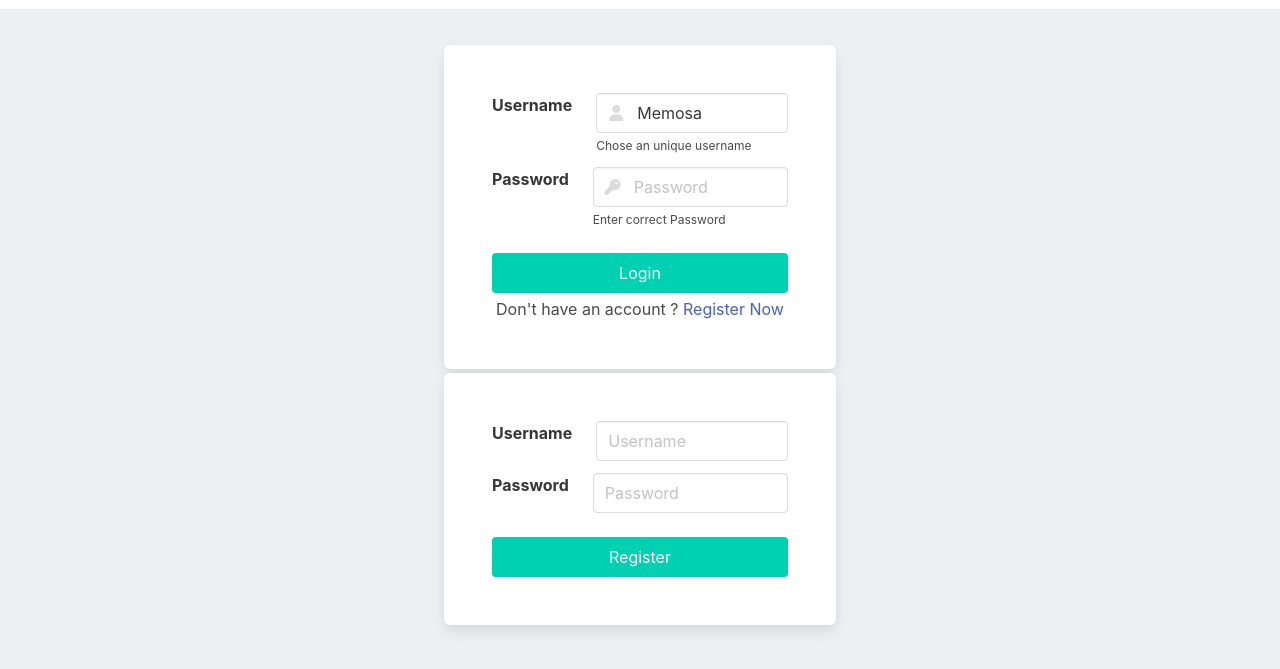
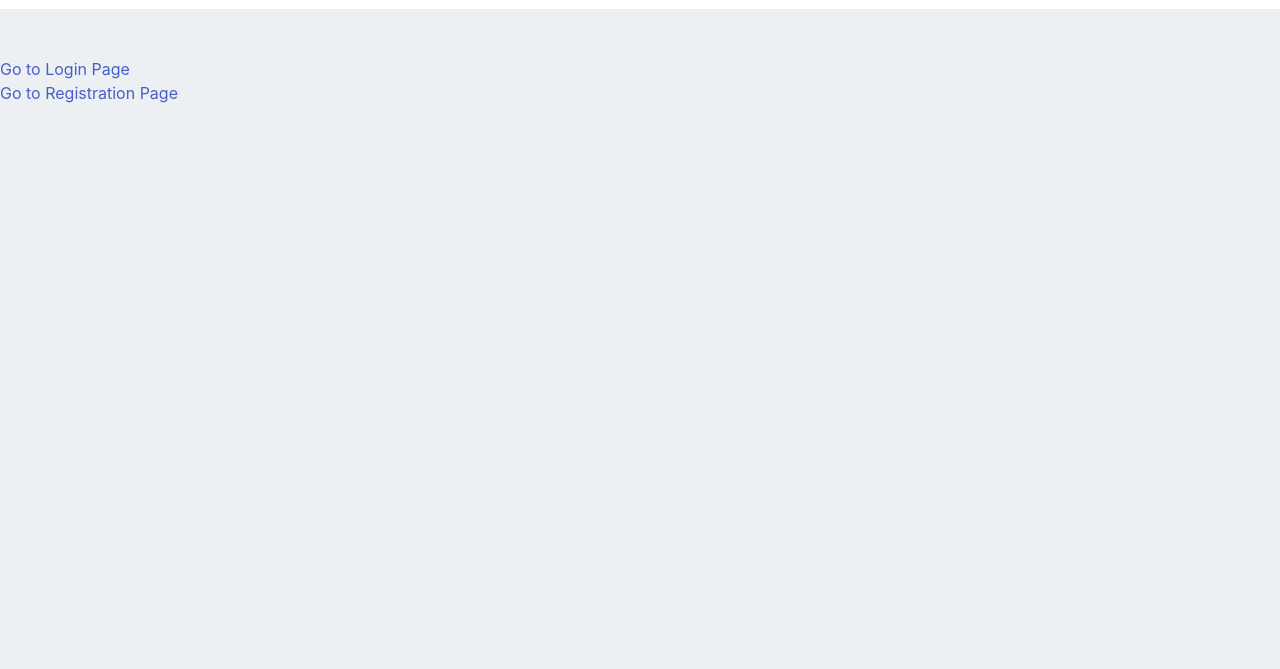
Before and after one commit to yayolande/todo-web-app, a plain HTML site: page index.html in a window 1280 px wide. Shown: the part 67-736 px from the top of the page. Drawn offline with nearby package versions, Linux system fonts and the light colour scheme.

Commit message:
feat (router-storage): Introduce state management (Pinia) and Vue router for login/register
I scraped the previous code and made the login and register page as seperate component, which was then feeded to the Vue application as dependencies.
I struggled for some time with how to make components fit inside the same script tag, as well as to properly get the boundaries between Options API and Composition API. With the help chatGPT I have learned more, but there are still some unknows elements to it (which I will probably learn while using Vue JS more)

The last item that took alot of my time was integrating Pinia to the app. On the face of it, it turned out to be quite simple, but there were so many confusing stuff me. The main reasons being that Pinia creators expect you to use Composition API. Although they were also prividing Options API code, this was even more confusing since Composition API can in some way be writen as an Otions API.

For now I will halt the development on this feature to further focus on the backend that will handle the authentication.

```diff
--- a/index.html
+++ b/index.html
@@ -2,6 +2,9 @@
 <script src='./assets/vue-router.global.js'></script>
 <link rel="stylesheet" href="assets/bulma.min.css">
 <link rel="stylesheet" href="https://cdnjs.cloudflare.com/ajax/libs/font-awesome/6.5.1/css/all.min.css">
+
+<script src="https://unpkg.com/vue-demi"></script>
+<script src="https://unpkg.com/pinia"></script>
 
 <style>
   body {
@@ -38,6 +41,25 @@
   </div>
 </nav>
 
+<p class='block'>
+  <router-link to='/login'>Go to Login Page</router-link>
+  <br>
+  <router-link to='/register'>Go to Registration Page</router-link>
+</p>
+
+<router-view></router-view>
+
+
+<script>
+  let rootVueApp = {}
+
+  const componentLogin = {
+    data() {
+      return {
+
+      }
+    },
+    template: `
       <div class='container'>
         <div class='columns is-centered'>
           <form class='column is-4 box section'>
@@ -80,16 +102,14 @@
           </form>
         </div>
       </div>
+    `,
+  }
 
-<component-registration></component-registration>
-
-
-
-<script>
   const componentRegistration = {
     data() {
       return {
-
+        inputUsername: 'Meriosa',
+        inputPassword: 'secret',
       }
     },
     template: `
@@ -122,16 +142,50 @@
               </div>
             </div>
 
-            <button class='button is-primary is-fullwidth mt-5'>Register</button>
+            <button class='button is-primary is-fullwidth mt-5' @click='registration'>Register</button>
           </form>
         </div>
       </div>
     `,
+    methods: {
+      registration: function () {
+        console.log(`username: ${this.inputUsername} ::: password: ${this.inputPassword}`)
+        console.log(`This : `, this)
+        console.log(`This.$root : `, this.$root)
+        console.log(`This.$data : `, this.$data)
+        rootVueApp = this
+      },
     }
+  }
+
+  routes = [
+    {path: '/login', component: componentLogin},
+    {path: '/register', component: componentRegistration},
+  ]
+
+  const router = VueRouter.createRouter({
+    history: VueRouter.createWebHashHistory(),
+    routes,
+  })
+
+  const pinia = Pinia.createPinia()
+
+  const useVarStore = Pinia.defineStore('var', {
+    state: () => ({count: 0, name: 'Eduardo'}),
+    getters: {
+      doubleCount(state) {return state.count * 2},
+    },
+    actions: {
+      increment() {
+        this.count++
+      },
+    },
+  })
 
   const app = Vue.createApp({
     components: {
       'component-registration': componentRegistration,
+      'component-login': componentLogin,
     },
     data() {
       return {
@@ -139,9 +193,44 @@
         inputPassword: '',
       }
     },
-
+    setup() {
+      // const varStore = useVarStore()
+      // const menuStore = useVarStore()
+      // console.log('varStore: ', varStore)
+      // console.log('menuStore: ', menuStore)
+      // return {varStore}
+    },
   })
 
+  app.use(router)
+  app.use(pinia)
+
   app.mount('body')
+  const varStore = useVarStore()
+
+  // let useVarStore = Pinia.defineStore('var', () => {
+  //   const count = ref('0')
+  //   const name = ref('Eduardo')
+
+  //   const doubleCount = computed(() => count.value * 2)
+  //   function increment() {
+  //     count.value++
+  //   }
+
+  //   return {count, name, doubleCount, increment}
+  // })
+
+  console.log('Pinia : ', Pinia)
+  console.log('Pinia : ', Pinia.createPinia)
+  // console.log('Pinia useVarStore: ', useVarStore)
+  // console.log('Pinia useVarStore (USED): ', useVarStore())
+  // console.log(app)
+  // console.log(app.$component)
+  // console.log(app._component.template)
+  console.log('===============================')
+  console.log('store.count = ', varStore.count)
+  console.log('varStore.name = ', varStore.name)
+  console.log('varStore.increment() = ', varStore.increment())
+  console.log('store.count = ', varStore.count)
 
 </script>
```
Lines whose indentation alone changed are shown as unchanged.
